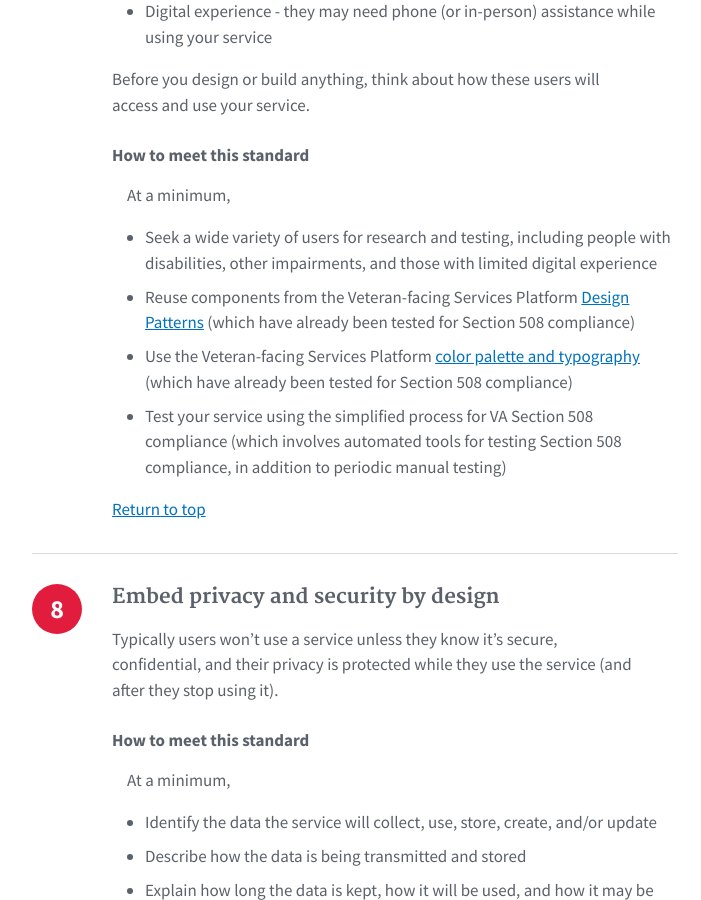
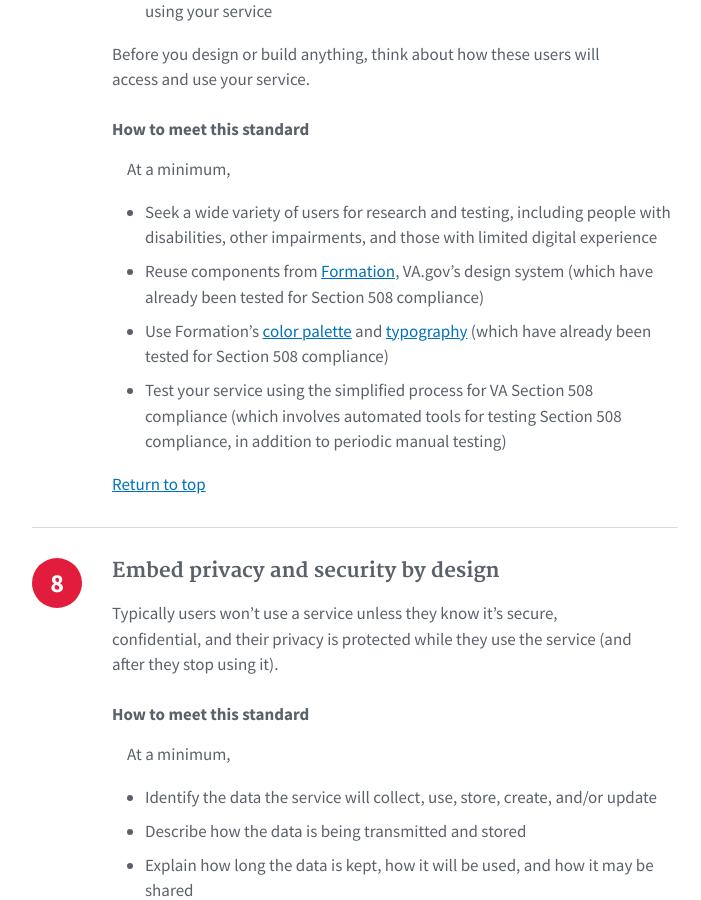
Before and after one commit to department-of-veterans-affairs/va-digital-service-handbook, a Jekyll site: the page built from _pages/digital-standards.md, in a window 1280 px wide and 900 px high, scrolled down 5764 px. Shown: the whole window, without its empty margins (118-819 px from the left). Built offline with Jekyll 4.4.1, drawn with Linux system fonts in a browser that asks for light colours; nearby versions of some CDN libraries; some of the changed text lies outside the part shown.

Commit message:
update references to old design system

```diff
--- a/_pages/digital-standards.md
+++ b/_pages/digital-standards.md
@@ -162,7 +162,7 @@ The user experience of your service must be consistent with other services your
 
 At a minimum,
 
-* Reuse components from the Veteran-facing Services Platform <a title="Go to Design Patterns" href="https://department-of-veterans-affairs.github.io/design-system/index.html" target="_blank">Design Patterns</a>
+* Reuse components from <a href="https://design.va.gov" target="_blank">Formation</a>, VA.gov’s design system
 * Follow the Veteran-facing Services Platform [Content guide]({{site.baseurl}}/resources/content) for writing copy for your service
 * Make sure your service is responsive and works on mobile devices
 
@@ -188,8 +188,8 @@ Before you design or build anything, think about how these users will access and
 At a minimum,
 
 * Seek a wide variety of users for research and testing, including people with disabilities, other impairments, and those with limited digital experience
-* Reuse components from the Veteran-facing Services Platform <a title="Go to Design Patterns" href="https://department-of-veterans-affairs.github.io/design-system/index.html" target="_blank">Design Patterns</a> (which have already been tested for Section 508 compliance)
-* Use the Veteran-facing Services Platform <a title="Go to Design Guide Colors" href="https://department-of-veterans-affairs.github.io/design-system/components/detail/colors.html" target="_blank">color palette and typography</a> (which have already been tested for Section 508 compliance)
+* Reuse components from <a href="https://design.va.gov" target="_blank">Formation</a>, VA.gov’s design system (which have already been tested for Section 508 compliance)
+* Use Formation’s <a href="https://design.va.gov/design/color-palette" target="_blank">color palette</a> and <a href="https://design.va.gov/design/typography" target="_blank">typography</a> (which have already been tested for Section 508 compliance)
 * Test your service using the simplified process for VA Section 508 compliance (which involves automated tools for testing Section 508 compliance, in addition to periodic manual testing)
 
 <a href="#">Return to top</a>
```
Also changed, not shown: _pages/resources/design.md (+2 -2 lines).
